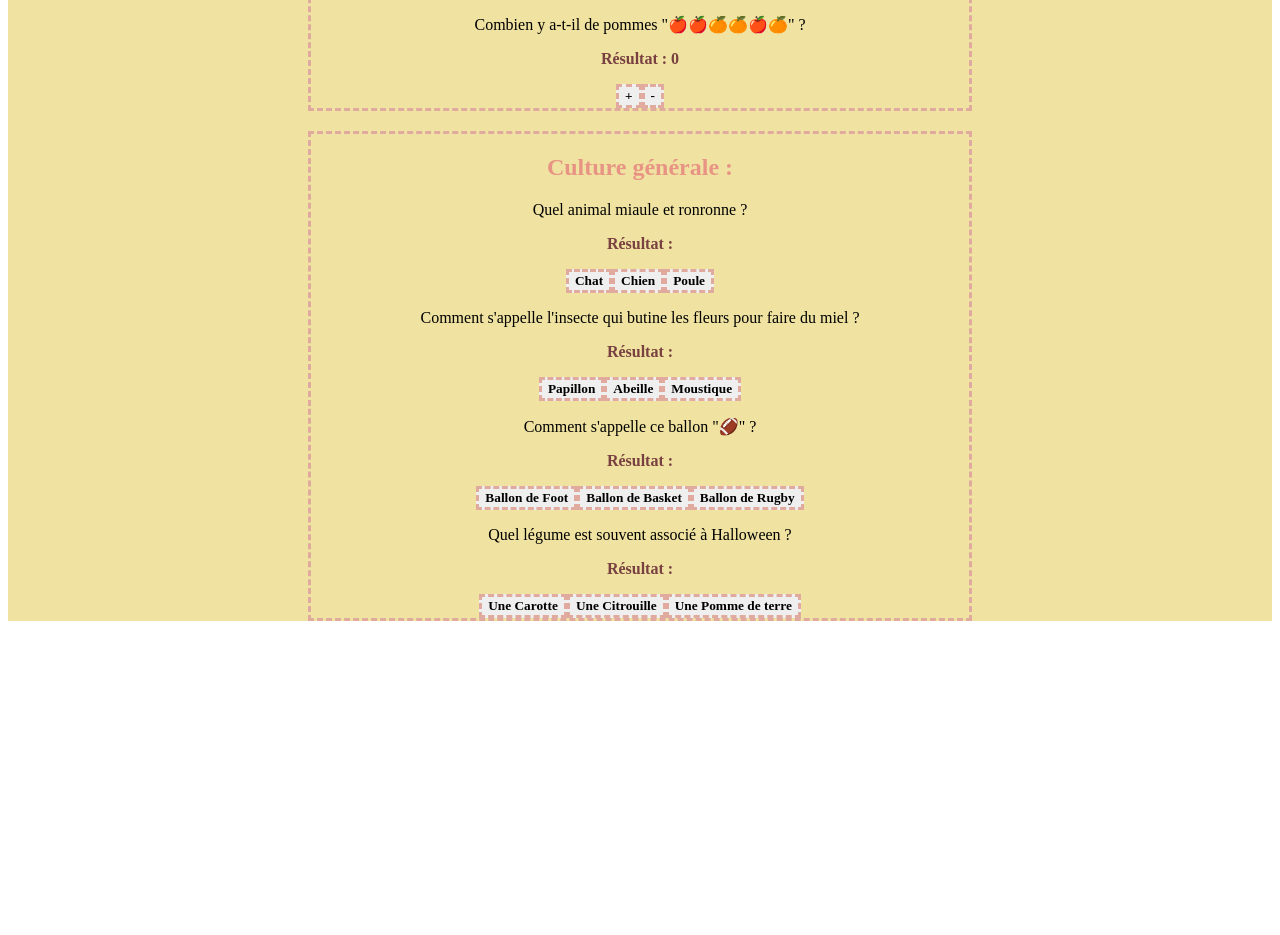
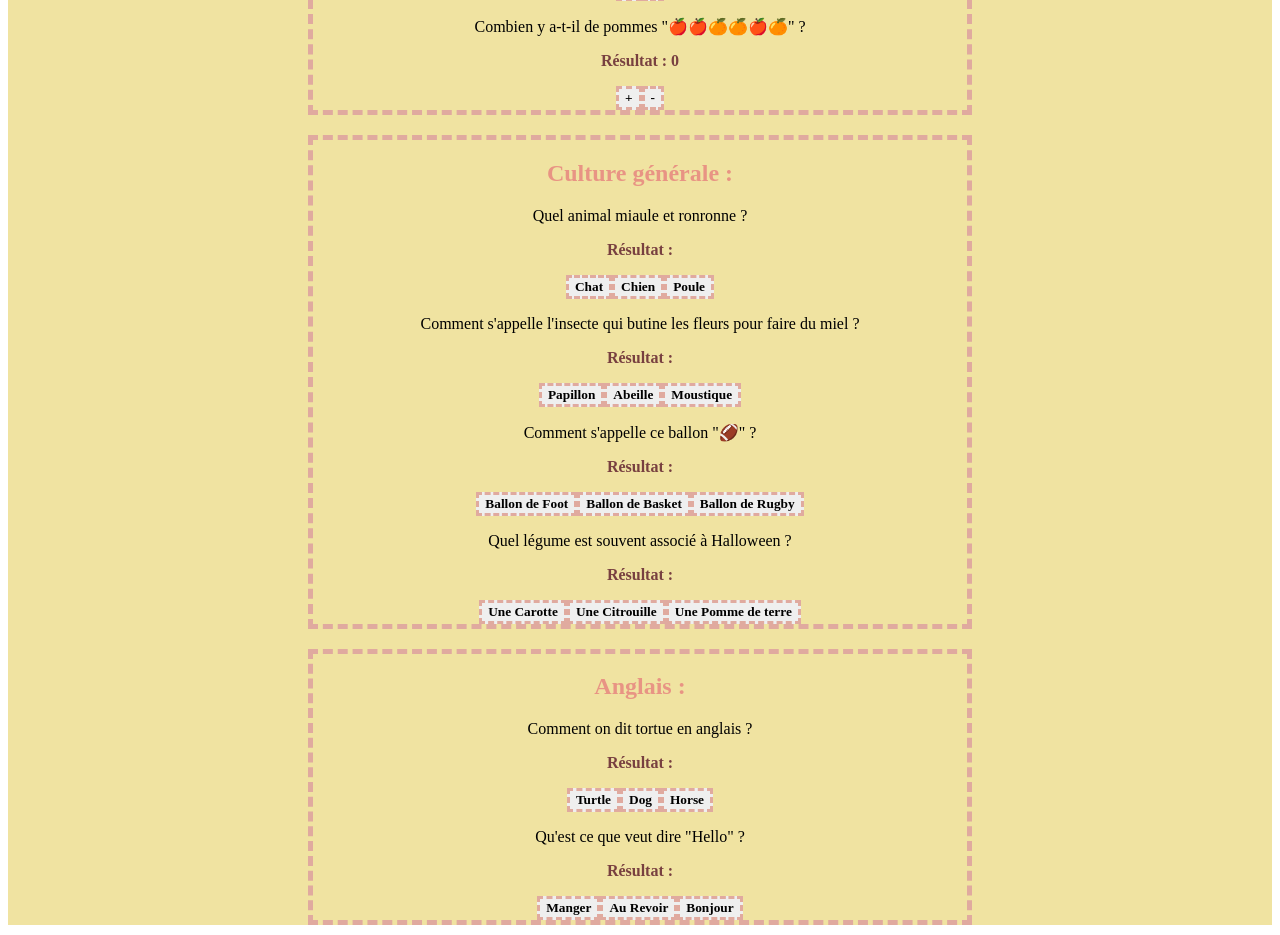
Before and after one commit to LLudyvine/Quizz-Enfants-Vuejs, a Vue app: page / in a window 1280 px wide. Shown: the part 460-1395 px from the top of the page. Before the commit the page ends 1091 px from the top, so only its background shows below. Built offline with nearby package versions, Linux system fonts and the light colour scheme; the HTML template or start-up script is replaced by a standard one.

Commit message:
ajout des questions/réponses anglais

```diff
--- a/src/components/QuizzEnfantsVue.vue
+++ b/src/components/QuizzEnfantsVue.vue
@@ -108,6 +108,33 @@ const reponseCarotte = () => {
 const reponsePommeDeTerre = () => {
    quatriemeReponseCultureg.value = "Une Pomme de terre";
 };
+
+const premiereReponseAnglais = ref("");
+const premierTableauAnglais = ref(["Dog","Turtle", "Horse"]);
+const reponseTurtle = () => {
+    premiereReponseAnglais.value = "Turtle";
+};
+const reponseDog = () => {
+    premiereReponseAnglais.value = "Dog";
+};
+
+const reponseHorse = () => {
+   premiereReponseAnglais.value = "Horse";
+};
+
+const deuxiemeReponseAnglais = ref("");
+const deuxiemeTableauAnglais = ref(["Manger","Au Revoir", "Bonjour"]);
+const reponseBonjour = () => {
+    deuxiemeReponseAnglais.value = "Bonjour";
+};
+const reponseAuRevoir = () => {
+   deuxiemeReponseAnglais.value = "Au Revoir";
+};
+
+const reponseManger = () => {
+   deuxiemeReponseAnglais.value = "Manger";
+};
+
 </script>
 
 <template>
@@ -172,6 +199,24 @@ const reponsePommeDeTerre = () => {
         <button @click="reponseCitrouille">Une Citrouille</button>
         <button @click="reponsePommeDeTerre">Une Pomme de terre</button>
     </div>
+    <div class="categories">
+        <h2>Anglais :</h2>
+        <p class="question">Comment on dit tortue en anglais ?</p>
+        <p class="resultat" :style="{color : premiereReponseAnglais === premierTableauAnglais[1] ? '#CC4949' : '#784040'}">Résultat : {{ premiereReponseAnglais }}</p>
+        <div v-show="premiereReponseAnglais === premierTableauAnglais[1]">Bravo tu as réussi la question!🎉</div>
+        <div v-show="premiereReponseAnglais === premierTableauAnglais[0] || premiereReponseAnglais === premierTableauAnglais[2]">Mauvaise réponse😉</div>
+        <button @click="reponseTurtle">Turtle</button>
+        <button @click="reponseDog">Dog</button>
+        <button @click="reponseHorse">Horse</button>
+
+        <p class="question">Qu'est ce que veut dire "Hello" ?</p>
+        <p class="resultat" :style="{color : deuxiemeReponseAnglais === deuxiemeTableauAnglais[2] ? '#CC4949' : '#784040'}">Résultat : {{ deuxiemeReponseAnglais }}</p>
+        <div v-show="deuxiemeReponseAnglais === deuxiemeTableauAnglais[2]">Bravo tu as réussi la question!🎉</div>
+        <div v-show="deuxiemeReponseAnglais === deuxiemeTableauAnglais[0] || deuxiemeReponseAnglais === deuxiemeTableauAnglais[1]">Mauvaise réponse😉</div>
+        <button @click="reponseManger">Manger</button>
+        <button @click="reponseAuRevoir">Au Revoir</button>
+        <button @click="reponseBonjour">Bonjour</button>
+    </div>
 </template>
 
 <style scoped>
@@ -183,6 +228,7 @@ const reponsePommeDeTerre = () => {
     }
     .categories {
         border : dashed #E0AA9F;
+        border-width: 5px;
         margin : 20px 300px 10px 300px;
         text-align: center;
     }
@@ -204,5 +250,9 @@ const reponsePommeDeTerre = () => {
         font-family: cursive;
         font-weight: bold;
         border : dashed #E0AA9F;
+        border-width: 3.5px;
+    }
+    button:hover {
+        background-color: #E89484;
     }
 </style>
```
